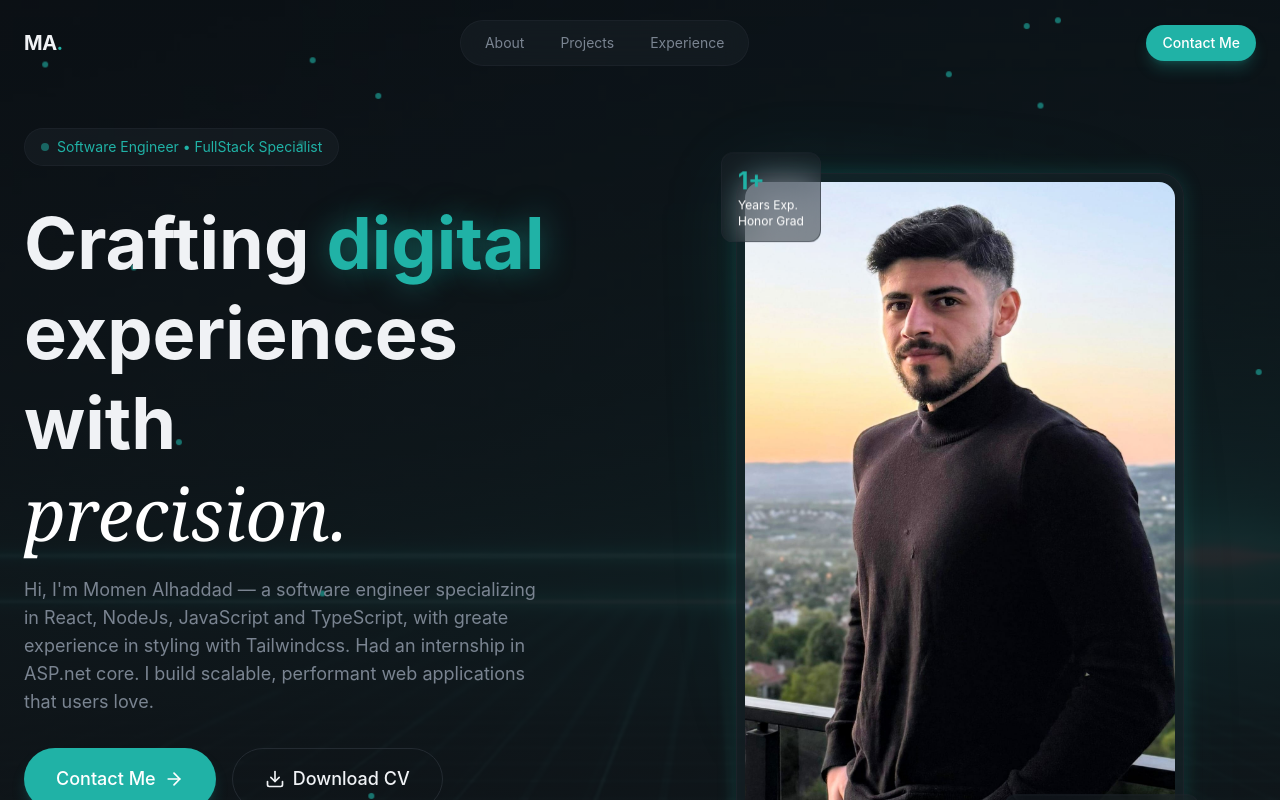
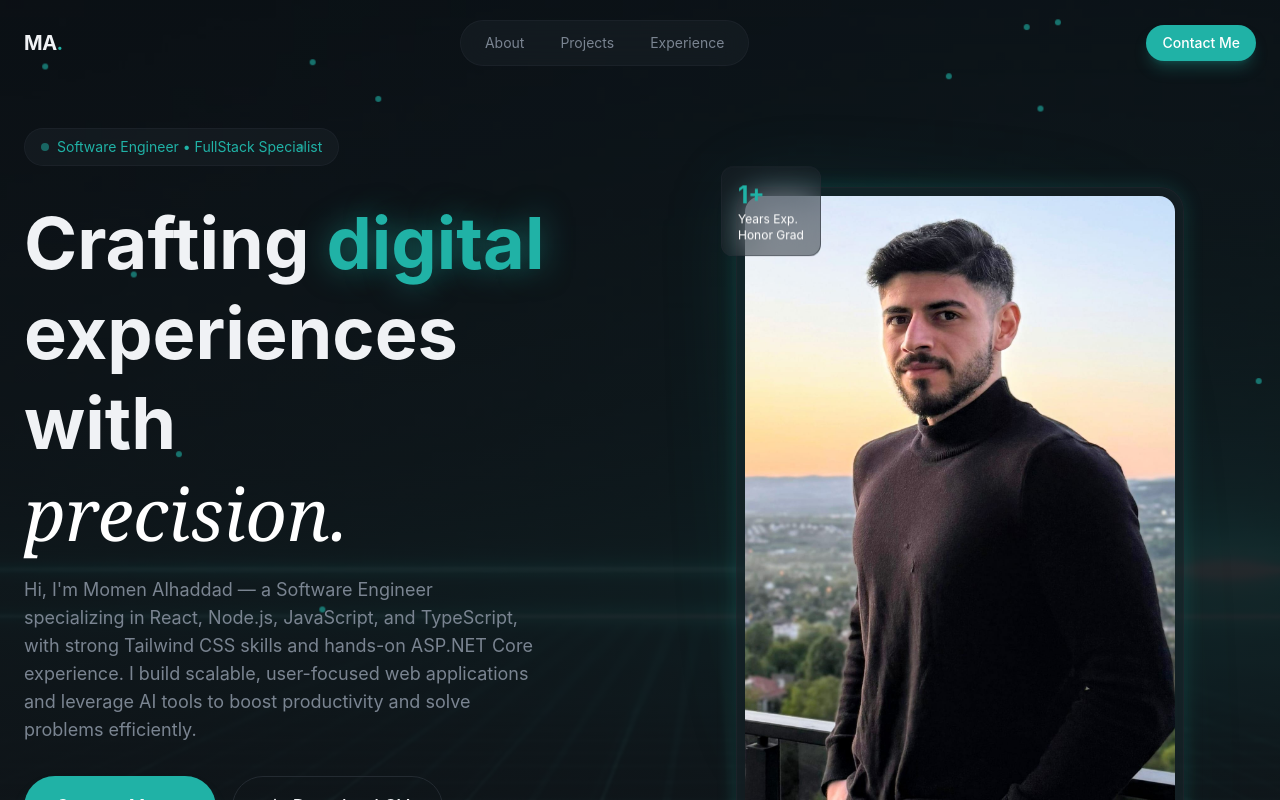
Before and after one commit to momenHaddad/React-tailwind-personal-portfolio, a React (Vite) app: page / in a window 1280 px wide. Shown: the top 800 px of the page. Built offline with nearby package versions, Linux system fonts and the light colour scheme.

Commit message:
Updated info cv

```diff
--- a/src/sections/Hero.jsx
+++ b/src/sections/Hero.jsx
@@ -12,6 +12,7 @@ const skills = [
   "Java",
   "Node.js",
   "MongoDB",
+  "PostgreSQL",
   "CSS",
   "Tailwind CSS",
   "MySQL",
@@ -73,10 +74,11 @@ export const Hero = () => {
                 </span>
               </h1>
               <p className="text-lg text-muted-foreground max-w-lg animate-fade-in animation-delay-200">
-                Hi, I'm Momen Alhaddad — a software engineer specializing in
-                React, NodeJs, JavaScript and TypeScript, with greate experience
-                in styling with Tailwindcss. Had an internship in ASP.net core.
-                I build scalable, performant web applications that users love.
+                Hi, I'm Momen Alhaddad — a Software Engineer specializing in
+                React, Node.js, JavaScript, and TypeScript, with strong Tailwind
+                CSS skills and hands-on ASP.NET Core experience. I build
+                scalable, user-focused web applications and leverage AI tools to
+                boost productivity and solve problems efficiently.
               </p>
             </div>
 
@@ -87,8 +89,8 @@ export const Hero = () => {
                 Contact Me <ArrowRight className=" h-5 w-5" />
               </Button>
               <AnimatedBorderButton
-                href="/momen-cv.pdf"
-                download="momen-cv.pdf"
+                href="/Momen's CV Up.pdf"
+                download="Momen's CV Up.pdf"
               >
                 <span className="relative z-10 flex items-center justify-center gap-2">
                   <Download className="h-5 w-5" />
```
Also changed, not shown: 2 other files (tests, documents, lock files or other folders).
